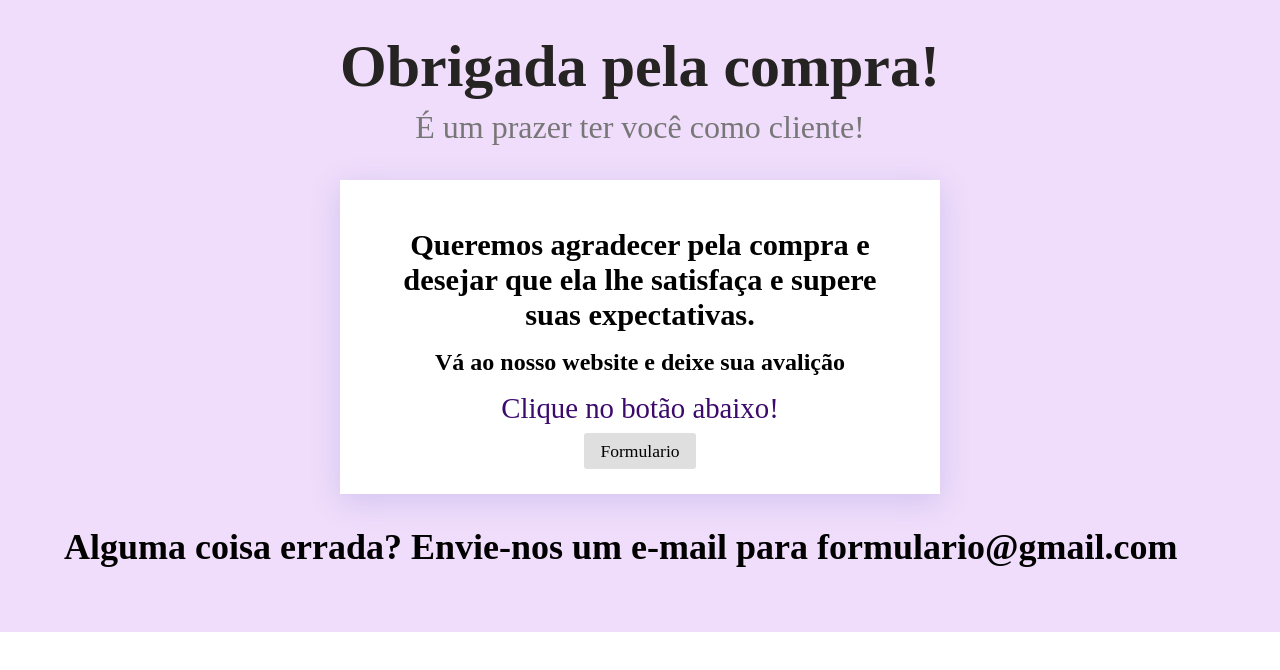
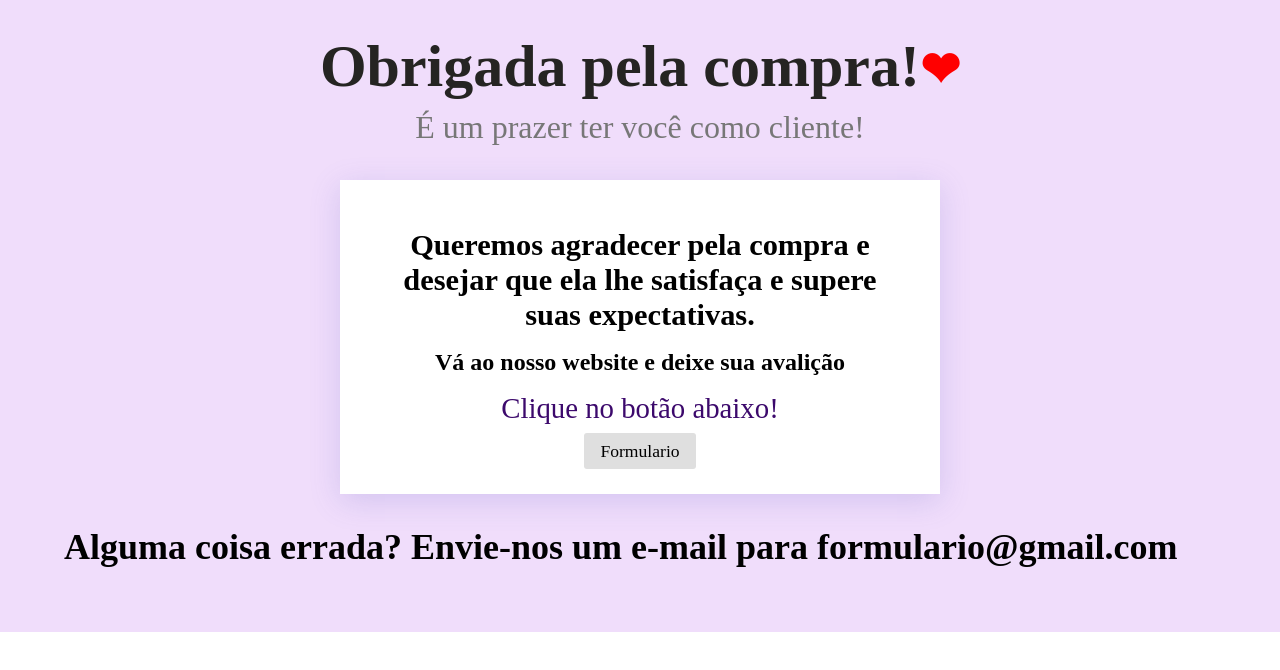
Before and after one commit to dandarabianca/agradecimento-form, a React (Create React App) app: page / in a window 1280 px wide. Shown: the top 670 px of the page. Built offline with nearby package versions, Linux system fonts and the light colour scheme.

Commit message:
ajustando estilos

```diff
--- a/src/Assets/Components/Home/index.jsx
+++ b/src/Assets/Components/Home/index.jsx
@@ -5,7 +5,9 @@ export default function Home() {
   return (
     <div>
       <div className="home-container">
-        <h2>Obrigada pela compra!</h2>
+        <h2>Obrigada pela compra!
+          <span className="heart">❤</span>
+        </h2>
         <span>É um prazer ter você como cliente!</span>
       </div>
     </div>
--- a/src/Assets/Components/Home/styles.css
+++ b/src/Assets/Components/Home/styles.css
@@ -8,3 +8,7 @@
   font-size: 2rem;
   color: #777;
 }
+.home-container .heart {
+  color: red;
+  font-size: 3rem;
+}
```
